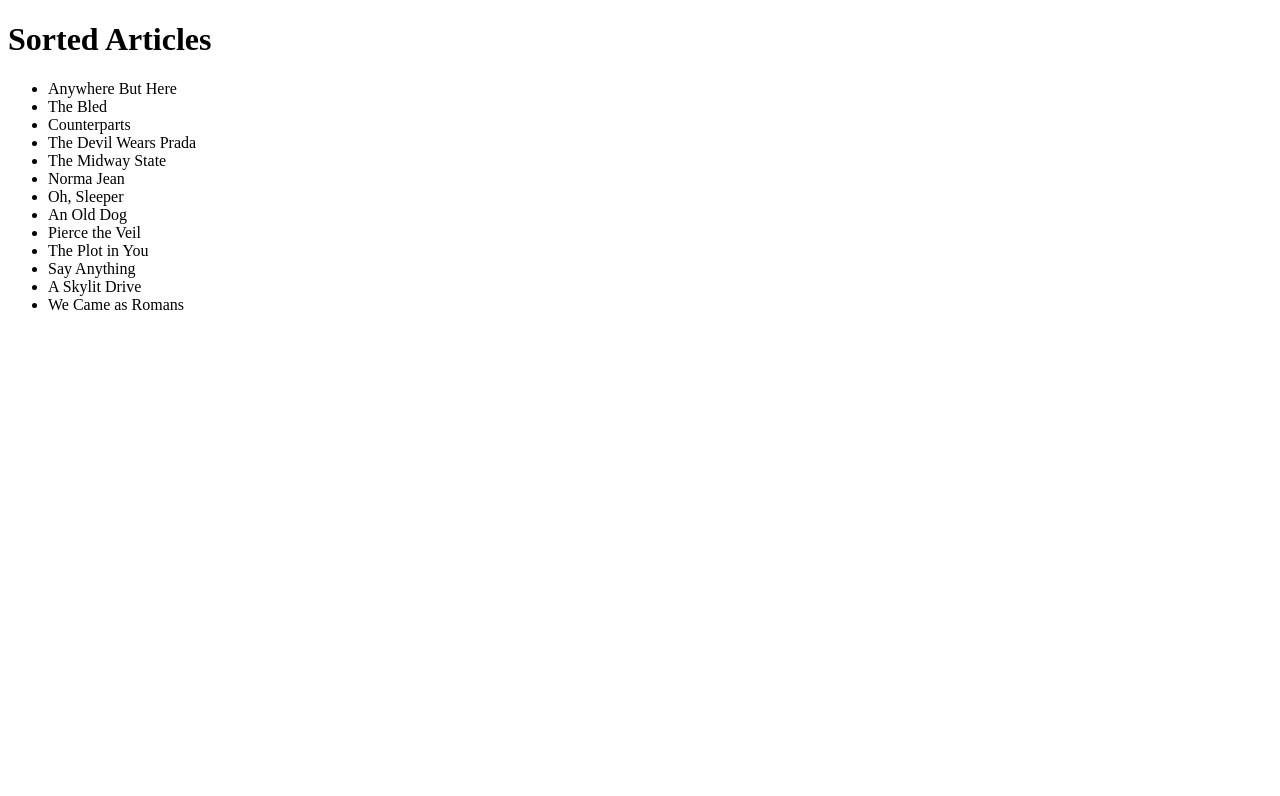
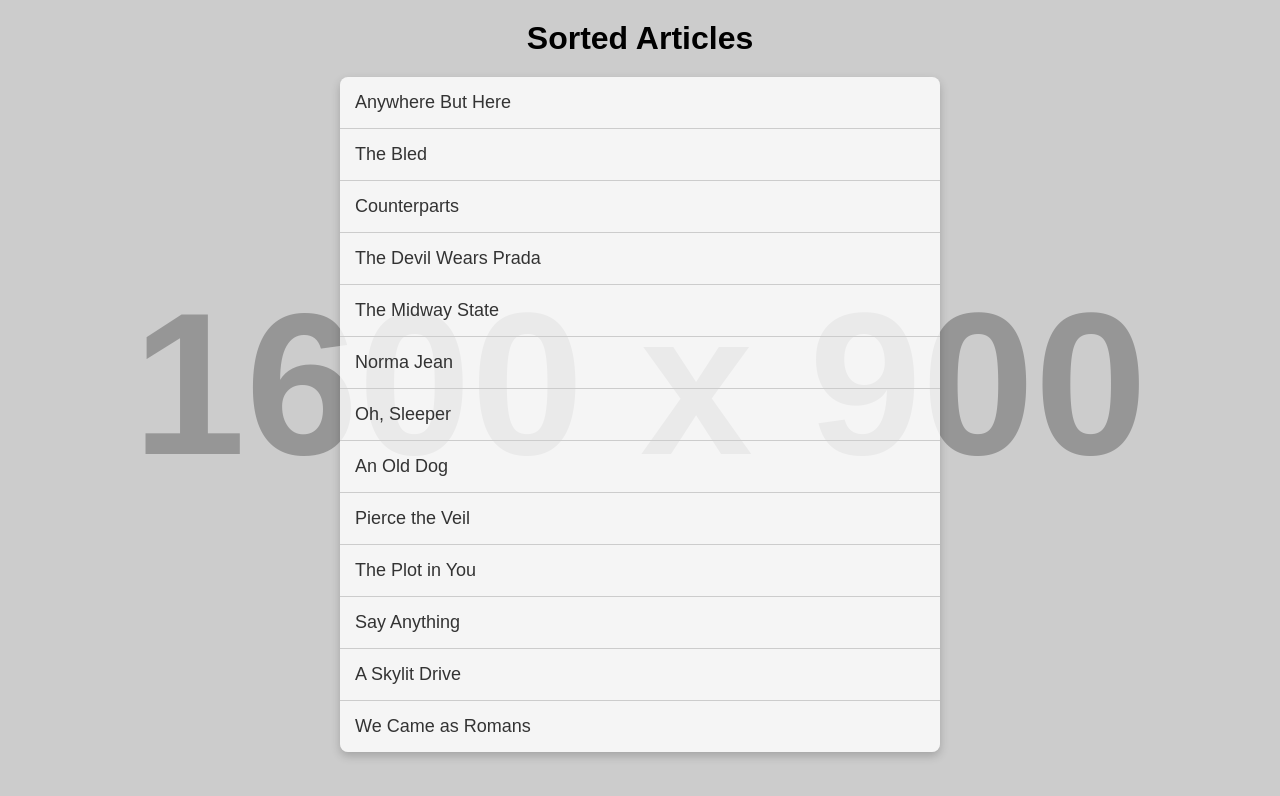
Before and after one commit to acciojob/sorting-articles-d19rsabhah, a website: page main.html in a window 1280 px wide. Drawn offline with Linux system fonts and the light colour scheme; placeholder pictures from the web are drawn by us.

Commit message:
created a submission

```diff
--- a/styles.css
+++ b/styles.css
@@ -1 +1,36 @@
 /*  your css code here. If applicable */
+body {
+            font-family: Arial, sans-serif;
+            margin: 0;
+            padding: 0;
+            background: url('https://via.placeholder.com/1600x900.png?text=Background+Image') no-repeat center center fixed;
+            background-size: cover;
+            color: #333;
+        }
+        h1 {
+            text-align: center;
+            margin: 20px 0;
+            font-size: 2em;
+            color: #000;
+        }
+        ul {
+            max-width: 600px;
+            margin: 20px auto;
+            padding: 0;
+            list-style-type: none;
+            background: rgba(255, 255, 255, 0.8);
+            border-radius: 8px;
+            box-shadow: 0px 4px 10px rgba(0, 0, 0, 0.2);
+        }
+        li {
+            padding: 15px;
+            border-bottom: 1px solid #ccc;
+            font-size: 18px;
+            color: #333;
+        }
+        li:last-child {
+            border-bottom: none;
+        }
+        li:hover {
+            background: rgba(0, 0, 0, 0.05);
+        }
```
